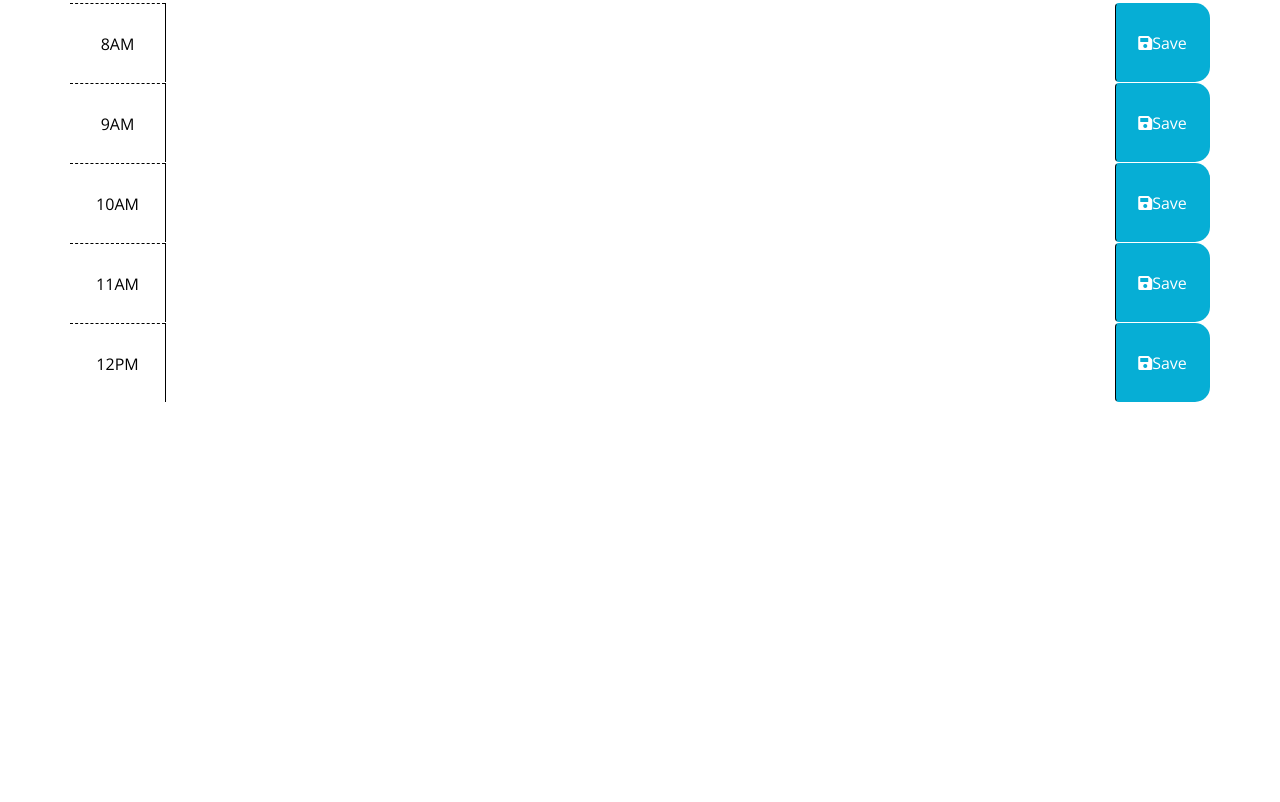
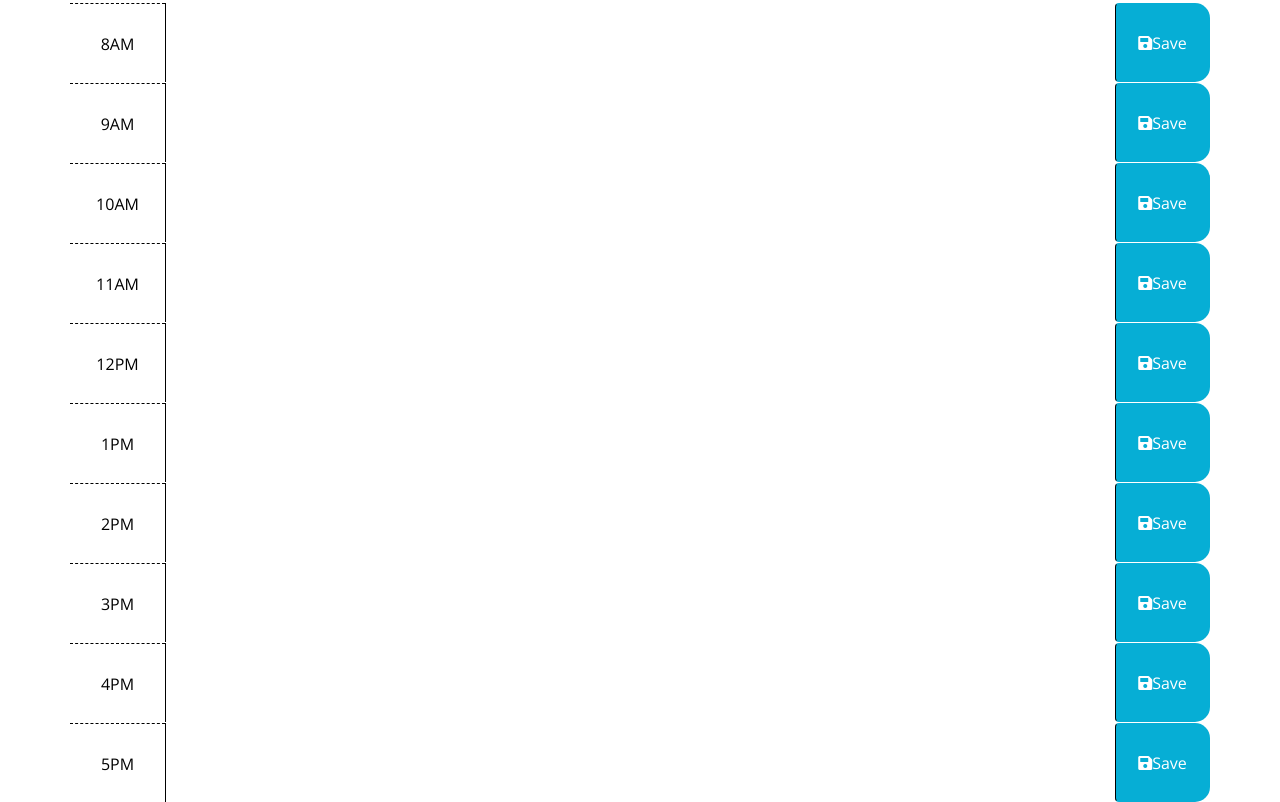
Before and after one commit to inaciobanu/Daily-Planner-App, a plain HTML site: page starter/index.html in a window 1280 px wide. Shown: the part 334-1136 px from the top of the page. Before the commit the page ends 800 px from the top, so only its background shows below. Drawn offline with nearby package versions, Linux system fonts and the light colour scheme.

Commit message:
adding all timeblocks in html

```diff
--- a/starter/index.html
+++ b/starter/index.html
@@ -90,7 +90,64 @@
         <!-- Save button -->
         <button class="col-md-1 btn saveBtn"><i class="fas fa-save"></i>Save</button>
       </div>
+      <div id="hour13" class="row time-block">
+        <!-- Div that shows the hour -->
+        <div class="col-md-1 hour">
+          1PM
+        </div>
+        <!-- Area where to write a task -->
+        <textarea class="col-md-10 description">
+        </textarea>
+        <!-- Save button -->
+        <button class="col-md-1 btn saveBtn"><i class="fas fa-save"></i>Save</button>
+      </div>
+      <div id="hour14" class="row time-block">
+        <!-- Div that shows the hour -->
+        <div class="col-md-1 hour">
+          2PM
+        </div>
+        <!-- Area where to write a task -->
+        <textarea class="col-md-10 description">
+        </textarea>
+        <!-- Save button -->
+        <button class="col-md-1 btn saveBtn"><i class="fas fa-save"></i>Save</button>
+      </div>
 
+      <div id="hour15" class="row time-block">
+        <!-- Div that shows the hour -->
+        <div class="col-md-1 hour">
+          3PM
+        </div>
+        <!-- Area where to write a task-->
+        <textarea class="col-md-10 description">
+        </textarea>
+        <!-- Save button -->
+        <button class="col-md-1 btn saveBtn"><i class="fas fa-save"></i>Save</button>
+      </div>
+
+      <div id="hour16" class="row time-block">
+        <!-- Div that shows the hour -->
+        <div class="col-md-1 hour">
+          4PM
+        </div>
+        <!-- Area where to write a task -->
+        <textarea class="col-md-10 description">
+        </textarea>
+        <!-- Save button -->
+        <button class="col-md-1 btn saveBtn"><i class="fas fa-save"></i>Save</button>
+      </div>
+
+      <div id="hour17" class="row time-block">
+        <!-- Div that shows the hour -->
+        <div class="col-md-1 hour">
+          5PM
+        </div>
+        <!-- Area where to write a task -->
+        <textarea class="col-md-10 description">
+        </textarea>
+        <!-- Save button -->
+        <button class="col-md-1 btn saveBtn"><i class="fas fa-save"></i>Save</button>
+      </div>
     </div>
     <script src="https://cdnjs.cloudflare.com/ajax/libs/jquery/3.2.1/jquery.min.js"></script>
     <script src="https://cdnjs.cloudflare.com/ajax/libs/moment.js/2.24.0/moment.min.js"></script>
```
